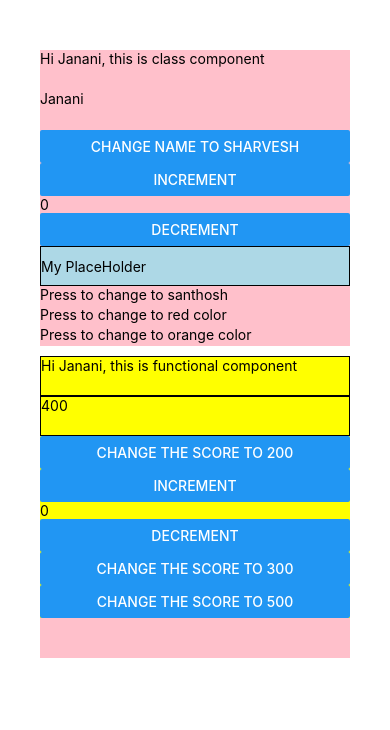
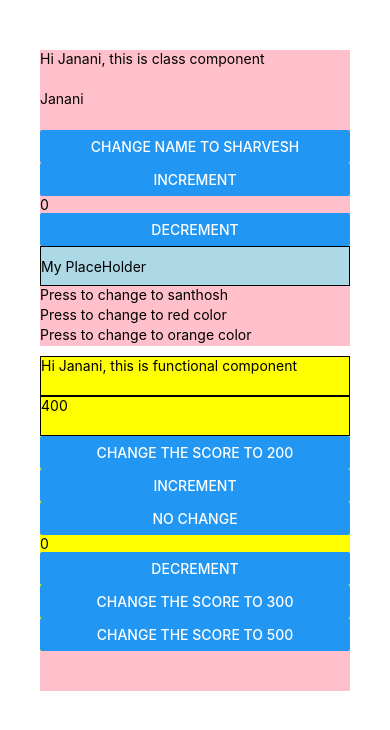
Before and after one commit to ra-janani/firstsampleproject, a React Native app: screen / in a window 390 px wide. Shown: the top 730 px of the page. Built offline with nearby package versions, Linux system fonts and the light colour scheme.

Commit message:
Test commit

```diff
--- a/src/components/MyTestFuncComponent.js
+++ b/src/components/MyTestFuncComponent.js
@@ -42,6 +42,12 @@ const MyTestFuncComponent = props => {
         }}
       />
 
+      <Button
+        title="No change"
+        onPress={() => {
+          setCounter(counter + 0);
+        }}
+      />
       <Text>{counter}</Text>
 
       <Button
```
